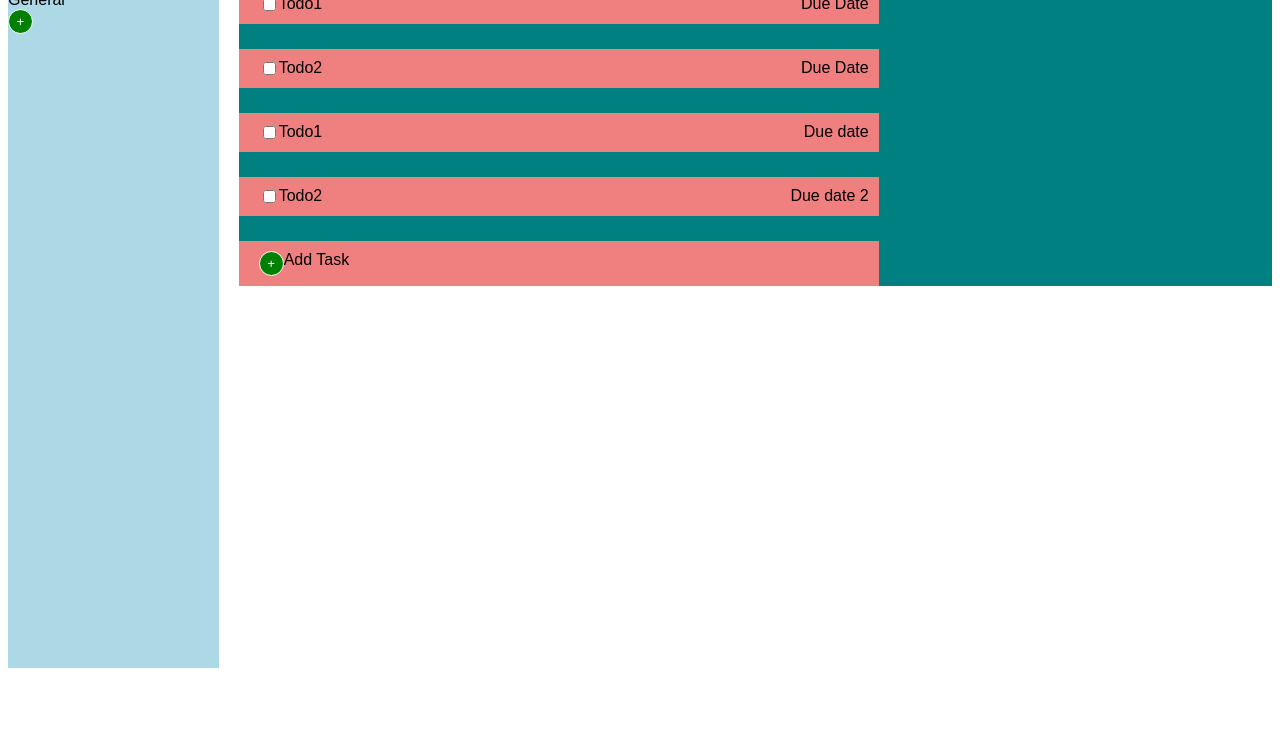
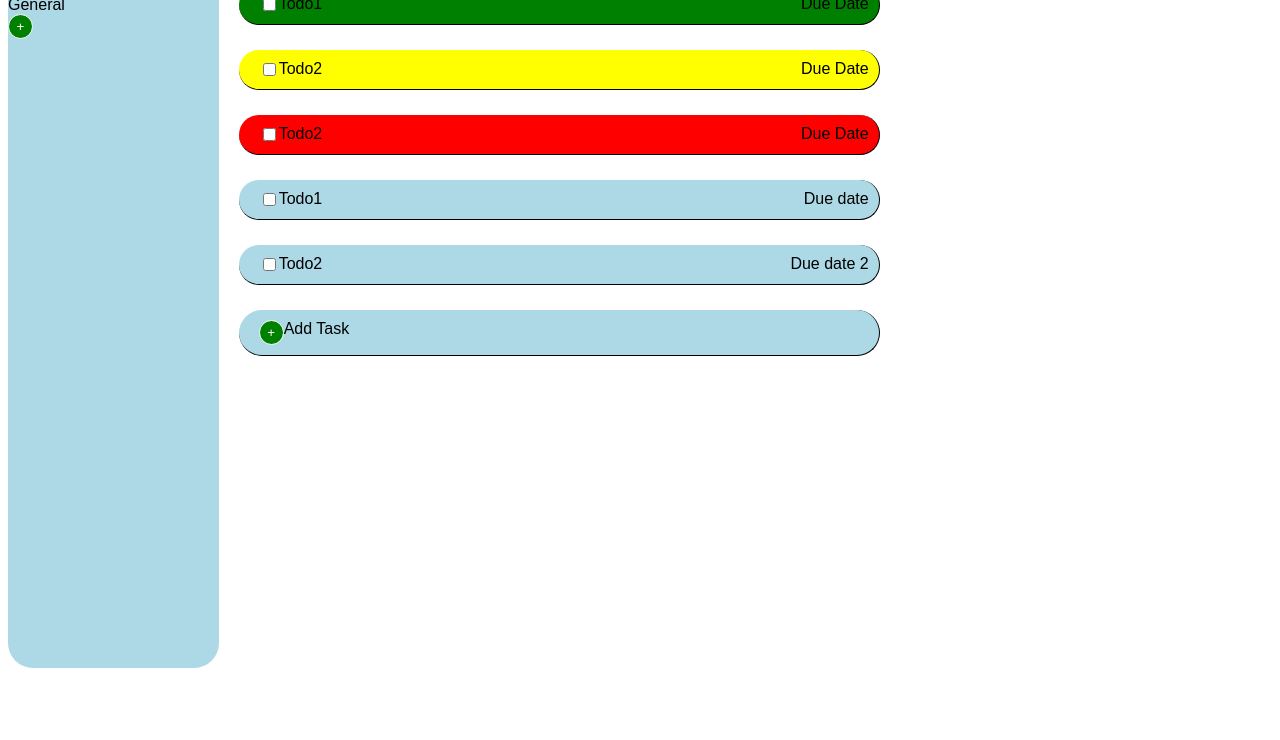
Before and after one commit to Tomodi98/todo-list, a website built with webpack: page dist/index.html in a window 1280 px wide. Shown: the part 60-800 px from the top of the page. Built offline with nearby package versions, Linux system fonts and the light colour scheme.

Commit message:
fix layout, add priority colors

```diff
--- a/dist/index.html
+++ b/dist/index.html
@@ -22,14 +22,21 @@
             <h1>General</h1>
             <div id="todo-container">
                 <div id ="tasks">
-                    <div class="todo">
+                    <div class="todo todo-prio-1">
                         <div>
                             <input type="checkbox" id="todo1" name="todo1">
                             <div>Todo1</div>
                         </div>
                         <div>Due Date</div>
                     </div>
-                    <div class="todo">
+                    <div class="todo todo-prio-2">
+                        <div>
+                            <input type="checkbox" id="todo2" name="todo2">
+                            <div>Todo2</div>
+                        </div>
+                        <div>Due Date</div>
+                    </div>
+                    <div class="todo todo-prio-3">
                         <div>
                             <input type="checkbox" id="todo2" name="todo2">
                             <div>Todo2</div>
--- a/dist/style.css
+++ b/dist/style.css
@@ -11,6 +11,11 @@ html {
 aside {
     background-color: lightblue;
     height: 90vh;
+    border-radius: 25px;
+}
+
+aside > h2 {
+    margin: 5px 0 0 5px;
 }
 
 main {
@@ -27,8 +32,8 @@ h1, h2 {
     cursor: pointer;
 }
 
-#todo-container {
-    background-color: teal;
+.projects > div:hover {
+    color: rgba(0, 0, 0, 0.5);
 }
 
 .todo {
@@ -36,10 +41,42 @@ h1, h2 {
     flex-flow: row wrap;
     margin-bottom: 25px;
     padding: 10px;
-    background-color: lightcoral;
+    border-bottom: solid 1px black;
+    border-right: solid 1px black;
+    border-radius: 25px;
     justify-content: space-between;
     width: 60%;
     cursor: pointer;
+    background-color: lightblue;
+}
+
+.todo:hover {
+    background-color: rgba(173, 216, 230, 0.5);
+}
+
+/*different colors for different priorities*/
+.todo-prio-1 {
+    background-color: green;
+}
+
+.todo-prio-1:hover {
+    background-color: rgba(0, 128, 0, 0.5);
+}
+
+.todo-prio-2 {
+    background-color: yellow;
+}
+
+.todo-prio-2:hover {
+    background-color: rgba(255, 255, 0, 0.5);
+}
+
+.todo-prio-3 {
+    background-color: red;
+}
+
+.todo-prio-3:hover {
+    background-color: rgba(255, 0, 0, 0.5);
 }
 
 .todo > div {
```
Also changed, not shown: dist/main.js (+1 -1 lines).
